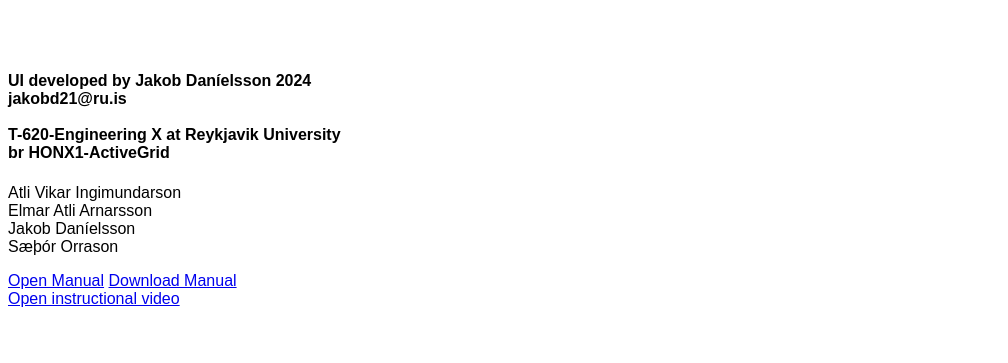
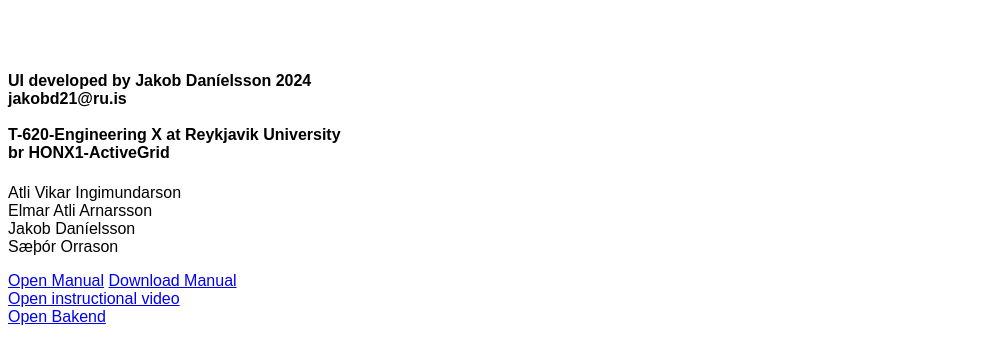
Before and after one commit to Jakobdan/activegridUI, a website built with Vite: page active_front_end/index.html in a window 1280 px wide. Shown: the part 305-668 px from the top of the page, without its empty margins (0-1008 px from the left). Built offline with nearby package versions, Linux system fonts and the light colour scheme; no server answers.

Commit message:
Update index.html

```diff
--- a/active_front_end/index.html
+++ b/active_front_end/index.html
@@ -90,6 +90,8 @@
  <a href="/Assets/Elmanual.pdf" download="ActiveGrid-Manual.pdf">Download Manual</a>
  <br>
  <a href="https://youtu.be/1WrYstdCfUY" target="_blank">Open instructional video</a>
+ <br>
+ <a href="https://active-grid-88d25cb4c783.herokuapp.com/api/v1/motors" target="_blank">Open Bakend</a>
 
 
    <script src="app.js"></script>
```
